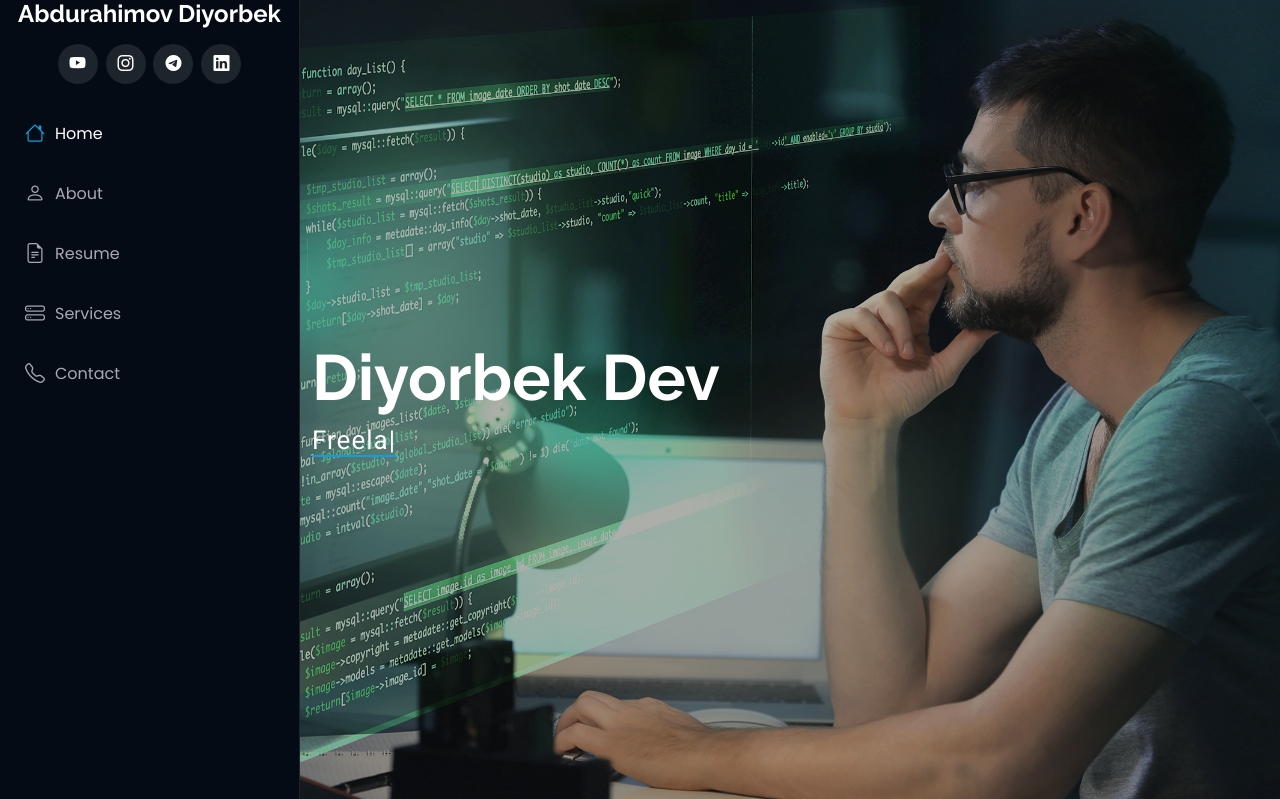
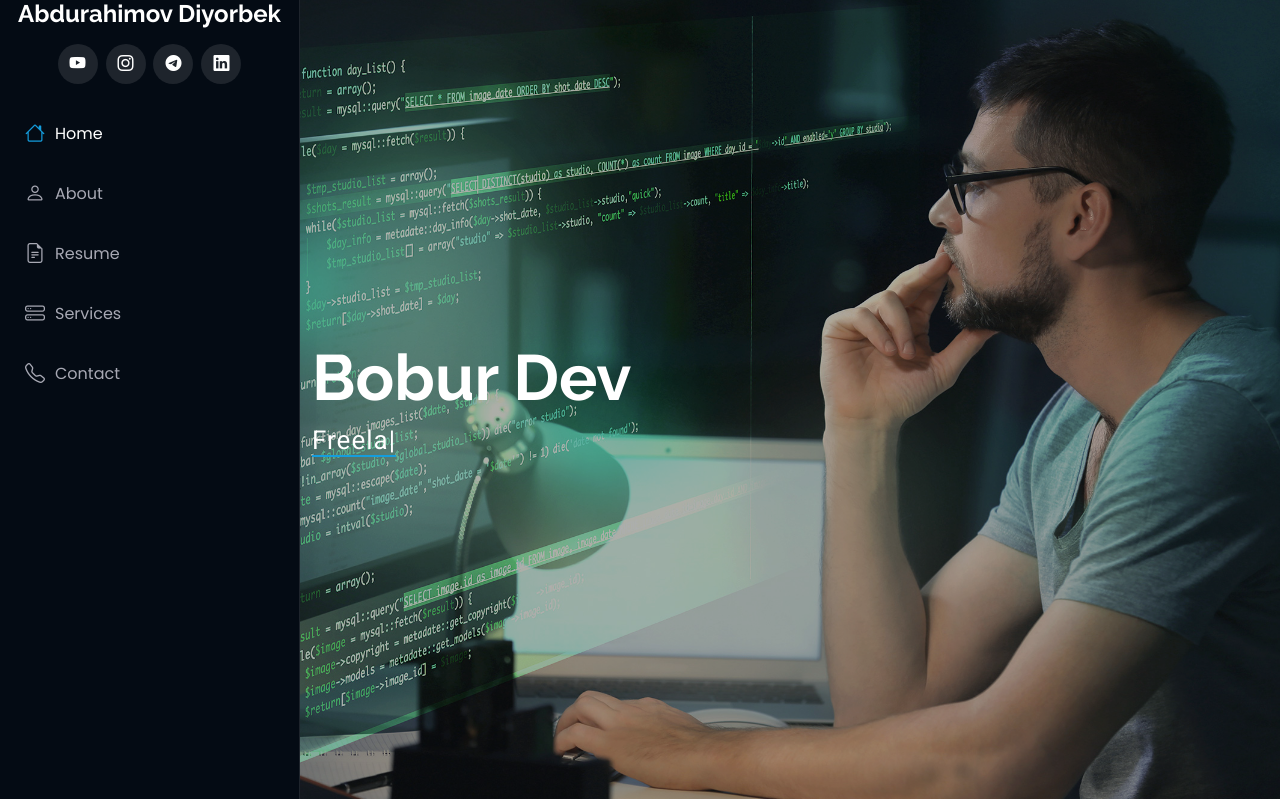
Before and after one commit to Diyorbek7981/my-resume-sayt, a Django app: page / in a window 1280 px wide. Shown: the top 799 px of the page. Run offline with Django 5.2, Linux system fonts and the light colour scheme; data that the repository does not hold is empty; some libraries are stand-ins or nearby versions.

Commit message:
tg resume asytttlsd

```diff
--- a/templates/index.html
+++ b/templates/index.html
@@ -89,7 +89,7 @@
         <img src="{% static 'img/computer-programming.jpg' %}" alt="" data-aos="fade-in" class="">
 
         <div class="container" data-aos="fade-up" data-aos-delay="100">
-            <h2>Diyorbek Dev</h2>
+            <h2>Bobur Dev</h2>
             <p><span class="typed"
                      data-typed-items="Developer, Freelancer, Telegram Bot, Python Mentor">Developer</span><span
                     class="typed-cursor typed-cursor--blink" aria-hidden="true"></span><span
```
